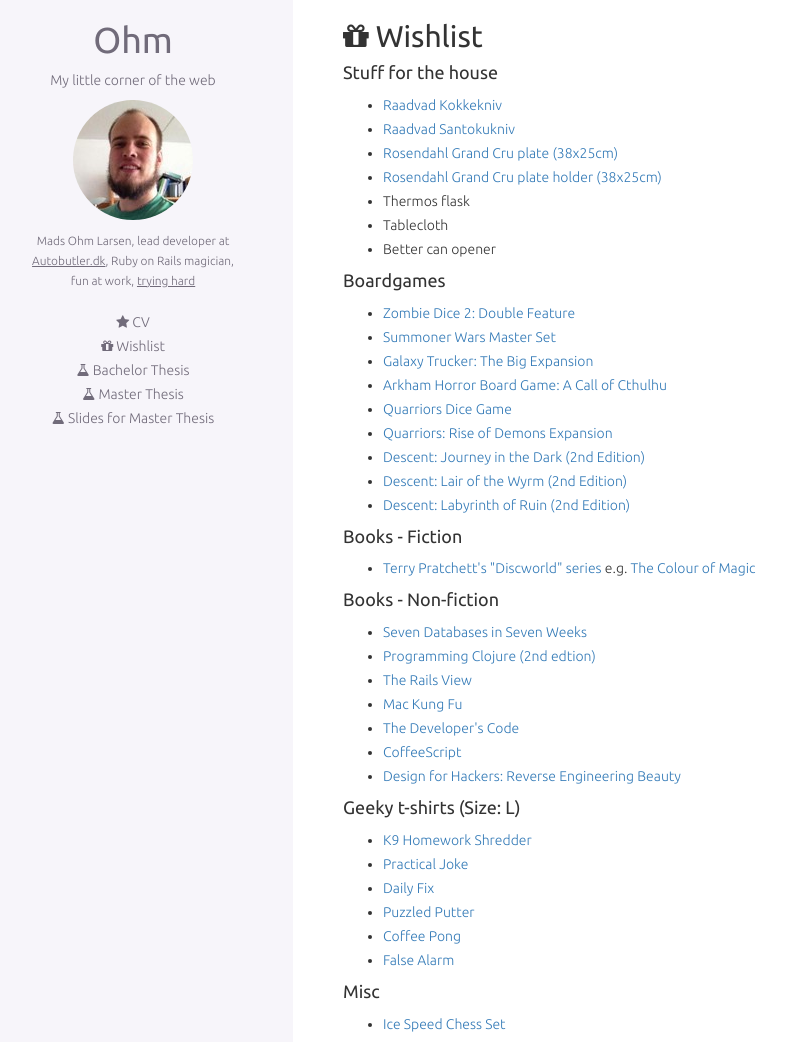
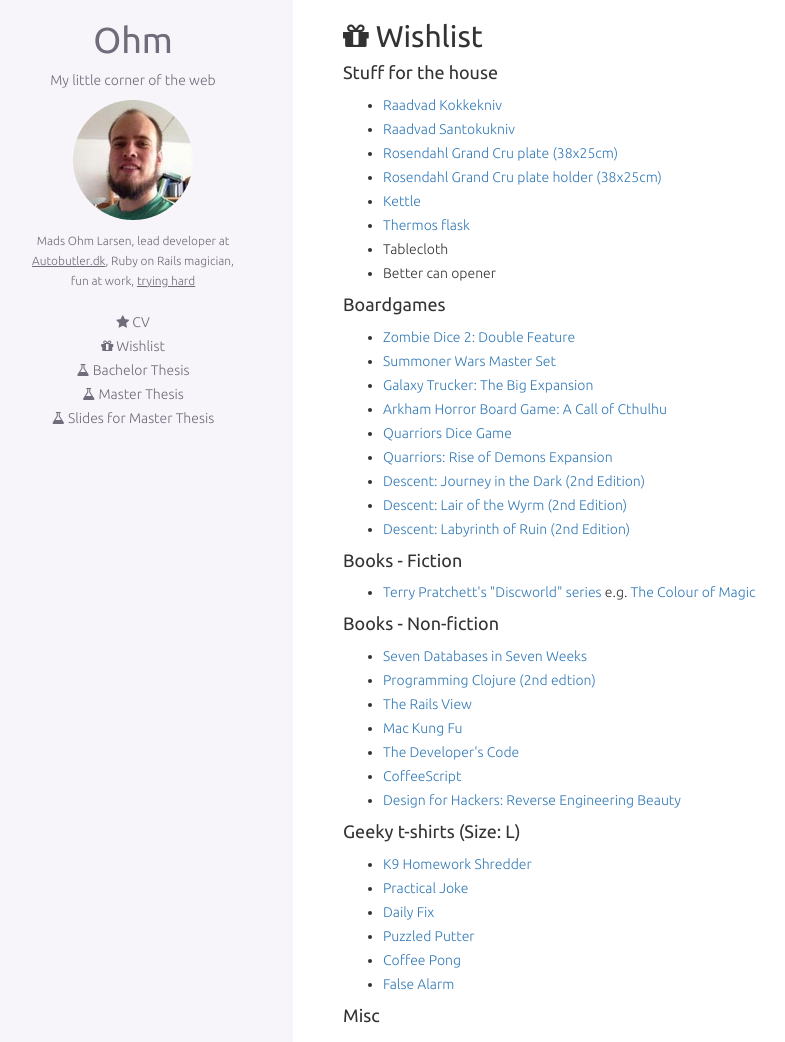
Before and after one commit to omegahm/omegahm.github.io, a Jekyll site: the page built from wishlist.html, in a window 1280 px wide and 1220 px high, cut to the strip 0-1042 px from the top of the window. Shown: the whole strip, without its empty margins (27-812 px from the left). Built offline with Jekyll 4.4.1, drawn with Linux system fonts in a browser that asks for light colours; nearby versions of some CDN libraries; Markdown is read by kramdown in place of the engine named in the settings.

Commit message:
Updated wishlist

```diff
--- a/wishlist.html
+++ b/wishlist.html
@@ -14,7 +14,8 @@
   <li><a href="http://www.imerco.dk/raadvad-santokukniv?id=100064756">Raadvad Santokukniv</a></li>
   <li><a href="http://www.imerco.dk/borddaekning/skaale-og-fade/ovnfast-fad/rosendahl-alm-ovnfast-fad?id=100156725">Rosendahl Grand Cru plate (38x25cm)</a></li>
   <li><a href="http://www.imerco.dk/rosendahl-holder-til-fad?id=100157035">Rosendahl Grand Cru plate holder (38x25cm)</a></li>
-  <li>Thermos flask</li>
+  <li><a href="http://www.imerco.dk/el/koekkenmaskiner/elkedel?PageIndex=1">Kettle</a></li>
+  <li><a href="http://www.imerco.dk/borddaekning/kander-og-karafler/termokande/alfi-termokande-1-liter?id=100024378">Thermos flask</a></li>
   <li>Tablecloth</li>
   <li>Better can opener</li>
 </ul>
```
